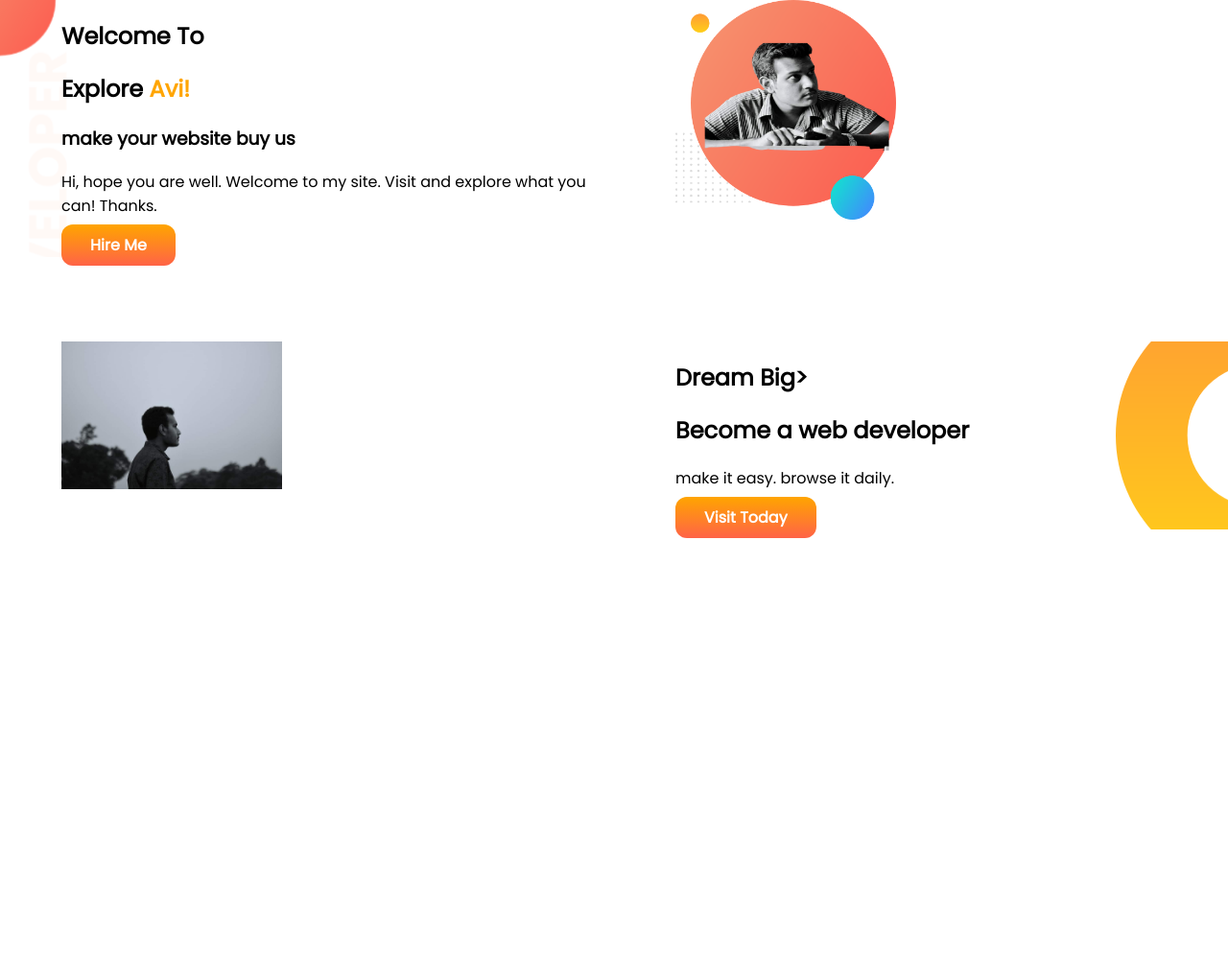
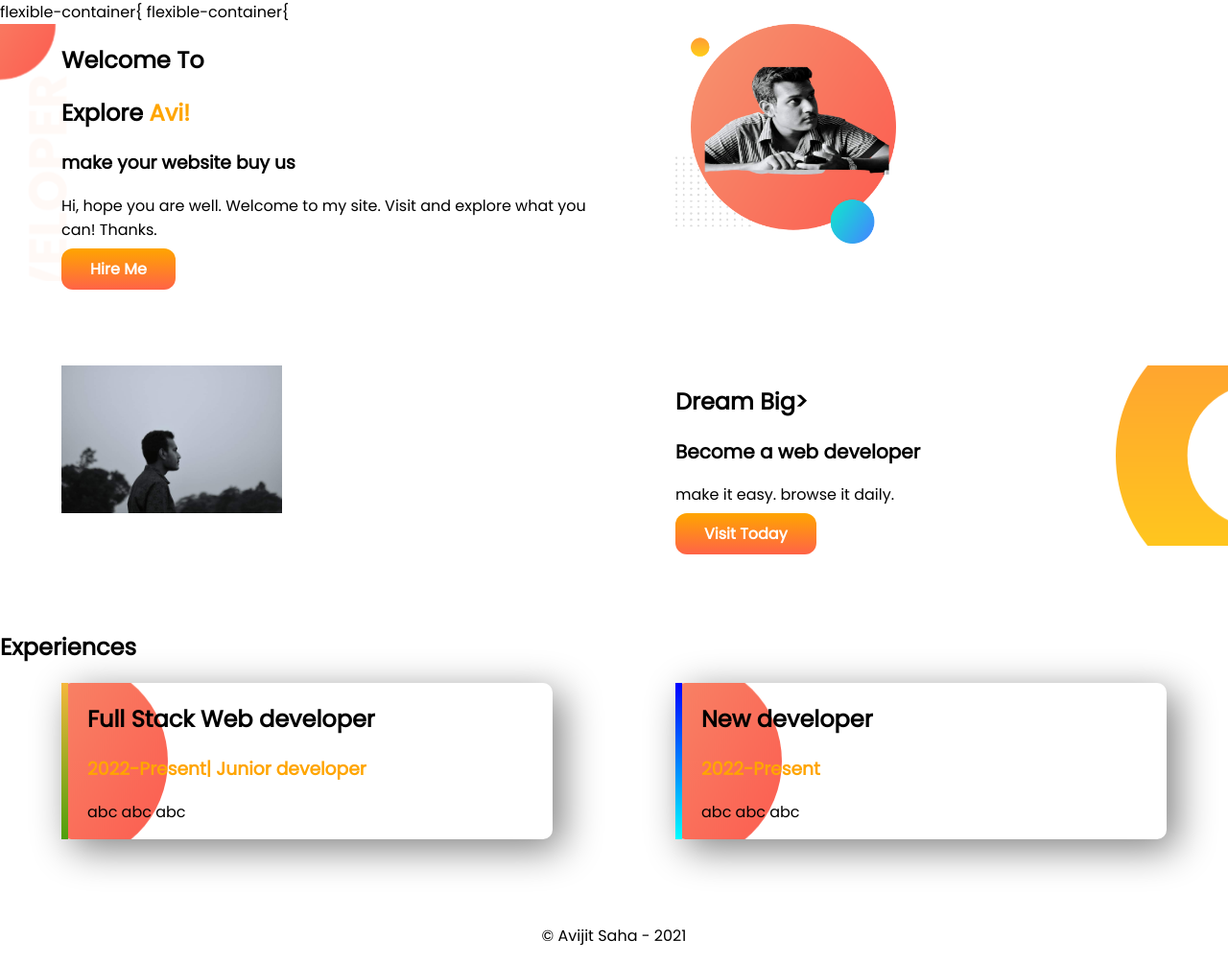
Before and after one commit to avijitsaha118/developer-portfolio, a plain HTML site: page index.html in a window 1280 px wide. Shown: the whole page at 96% size. Before the commit the page ends 800 px from the top, so only its background shows below. Drawn offline with Linux system fonts and the light colour scheme.

Commit message:
added design and footer

```diff
--- a/index.html
+++ b/index.html
@@ -13,7 +13,9 @@
 </head>
 
 <body>
-    <section class="top-banner">
+    flexible-container{
+    flexible-container{
+    <section class="top-banner flexible-container">
         <div class="half-width">
             <h1>Welcome To</h1>
             <h1>Explore <span class="name-color">Avi!</span></h1>
@@ -27,7 +29,7 @@
         <div class="half-width"><img src="images/avi-img.png" alt="avi-image"></div>
     </section>
 
-    <section class="dream-big">
+    <section class="dream-big flexible-container">
         <div class="half-width">
             <img src="images/aviimage.jpg" alt="avijit-image">
         </div>
@@ -41,8 +43,27 @@
 
     </section>
     <section>
+        <h1>Experiences</h1>
+        <div class="flexible-container">
+            <div id="web-dev-exp" class="experience-area">
+                <h1>Full Stack Web developer</h1>
+                <h3 class="name-color">2022-Present| Junior developer</h3>
+                <p>abc abc abc</p>
+            </div>
+            <div id="new-web-dev" class="experience-area">
+                <h1>New developer</h1>
+                <h3 class="name-color">2022-Present</h3>
+                <p>abc abc abc</p>
+            </div>
+
+        </div>
 
     </section>
+    <footer>
+        <p>© Avijit Saha - 2021
+
+        </p>
+    </footer>
 </body>
 
 </html>
--- a/style.css
+++ b/style.css
@@ -5,10 +5,13 @@ body{
 h1{
     font-size: 24px;
 }
+h2{
+    font-size: 20px;
+}
 .name-color{
     color: orange;
 }
-section{
+.flexible-container{
     display: flex;
     margin-bottom: 88px;
 }
@@ -38,3 +41,30 @@ section{
     background-position: right;
 
 }
+.experience-area{
+    box-shadow: 10px 10px 40px  gray;
+    width: 45%;
+    margin-left: 5%;
+    margin-right: 5%;
+    padding-left: 20px;
+    border-radius: 10px;
+    background-image: url(images/exp-bg.png);
+    background-repeat: no-repeat;
+    background-position: left;
+    border-left: 8px solid;
+}
+#web-dev-exp{
+    border-left: 7px solid;
+    border-image: linear-gradient(#f6b73c, #4d9f0c);
+    border-image-slice: 1;
+}
+#new-web-dev{
+    border-left: 7px solid;
+    border-image: linear-gradient(blue, cyan);
+    border-image-slice: 1;
+
+}
+
+footer p{
+    text-align: center;
+}
```
Also changed, not shown: 4 other files.
